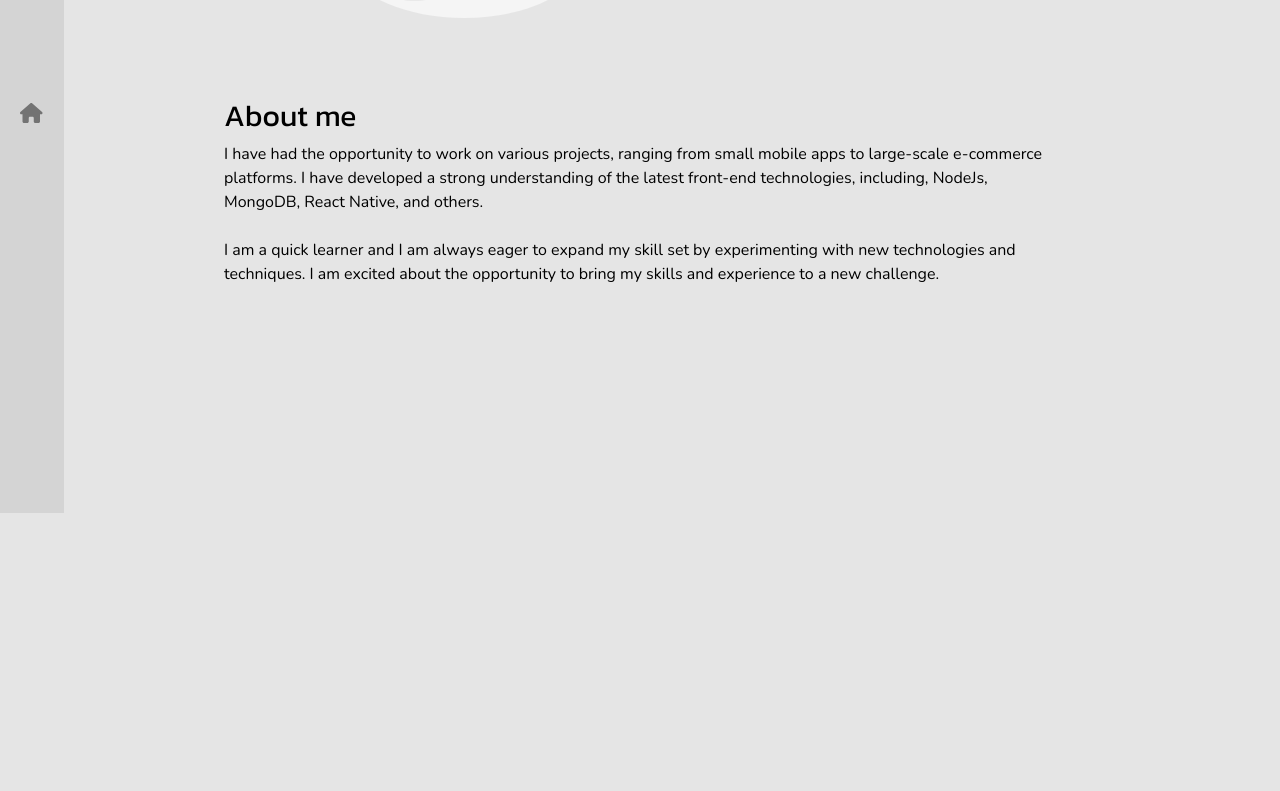
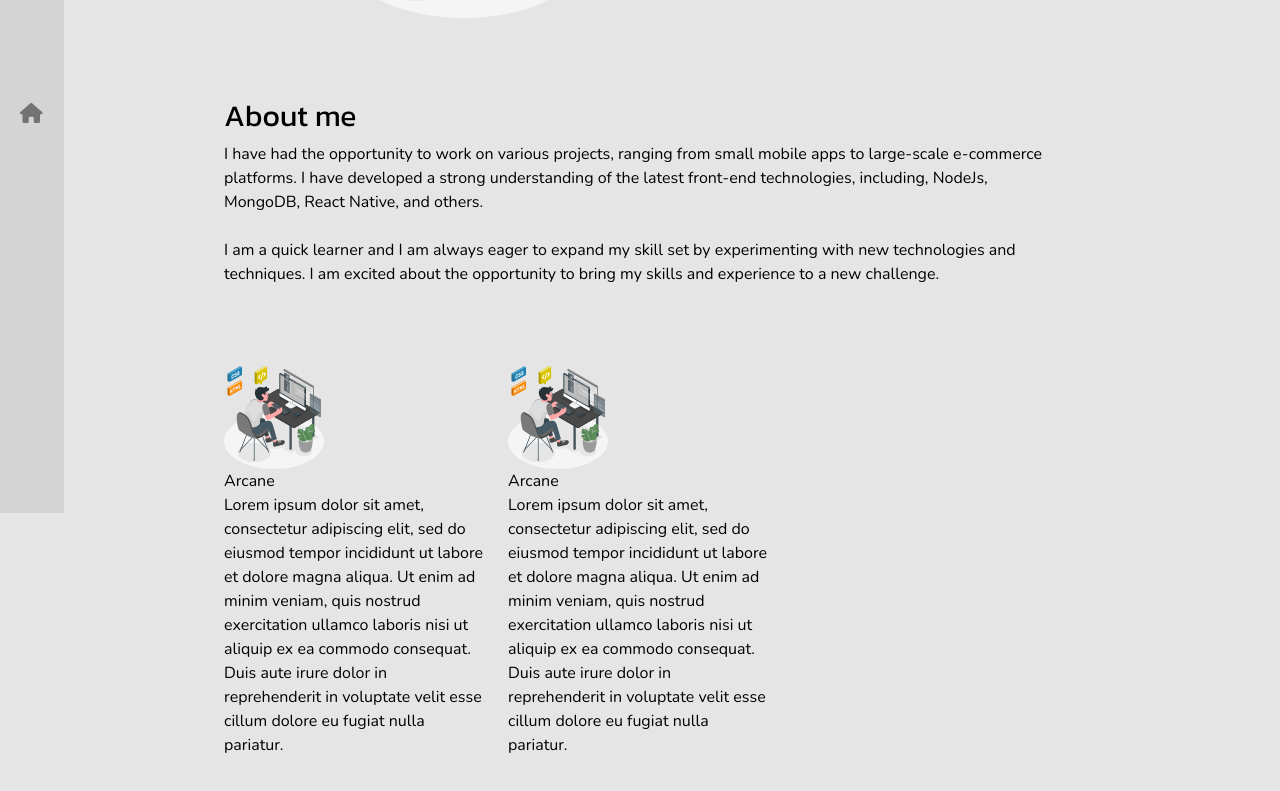
Before and after one commit to IvanMCorrea/dev_portfolio, a Next.js app: page / in a window 1280 px wide. Shown: the part 287-1078 px from the top of the page. Before the commit the page ends 800 px from the top, so only its background shows below. Built offline with nearby package versions, Linux system fonts and the light colour scheme.

Commit message:
Add projects render

```diff
--- a/app/_components/Projects.tsx
+++ b/app/_components/Projects.tsx
@@ -1,9 +1,53 @@
+import Image from "next/image";
 import React from "react";
 
 type Props = {};
 
 const Projects = (props: Props) => {
-  return <div>Projects</div>;
+  const projects = [
+    {
+      title: "Arcane",
+      description:
+        "Lorem ipsum dolor sit amet, consectetur adipiscing elit, sed do eiusmod tempor incididunt ut labore et dolore magna aliqua. Ut enim ad minim veniam, quis nostrud exercitation ullamco laboris nisi ut aliquip ex ea commodo consequat. Duis aute irure dolor in reprehenderit in voluptate velit esse cillum dolore eu fugiat nulla pariatur.",
+      image: "/prog.svg",
+      destacado: true,
+    },
+    {
+      title: "Arcane",
+      description:
+        "Lorem ipsum dolor sit amet, consectetur adipiscing elit, sed do eiusmod tempor incididunt ut labore et dolore magna aliqua. Ut enim ad minim veniam, quis nostrud exercitation ullamco laboris nisi ut aliquip ex ea commodo consequat. Duis aute irure dolor in reprehenderit in voluptate velit esse cillum dolore eu fugiat nulla pariatur.",
+      image: "/prog.svg",
+    },
+    {
+      title: "Arcane",
+      description:
+        "Lorem ipsum dolor sit amet, consectetur adipiscing elit, sed do eiusmod tempor incididunt ut labore et dolore magna aliqua. Ut enim ad minim veniam, quis nostrud exercitation ullamco laboris nisi ut aliquip ex ea commodo consequat. Duis aute irure dolor in reprehenderit in voluptate velit esse cillum dolore eu fugiat nulla pariatur.",
+      image: "/prog.svg",
+    },
+  ];
+  return (
+    <section>
+      <div className="grid grid-cols-3 gap-5">
+        {projects[0] &&
+          projects.map(
+            (item) =>
+              !item.destacado && (
+                <article>
+                  <Image
+                    src={item.image}
+                    alt="Working Developer"
+                    width={100}
+                    height={100}
+                    priority
+                  />
+                  <h3>{item.title}</h3>
+                  <p>{item.description}</p>
+                </article>
+              )
+          )}
+      </div>
+    </section>
+  );
 };
 
 export default Projects;
--- a/app/page.tsx
+++ b/app/page.tsx
@@ -1,11 +1,13 @@
 import AboutMe from "./_components/AboutMe";
 import Landing from "./_components/Landing";
+import Projects from "./_components/Projects";
 
 export default function Home() {
   return (
     <main className="flex min-h-screen flex-col items-center m-auto px-12 md:px-24 py-12 max-w-5xl gap-20">
       <Landing />
       <AboutMe />
+      <Projects />
     </main>
   );
 }
```
